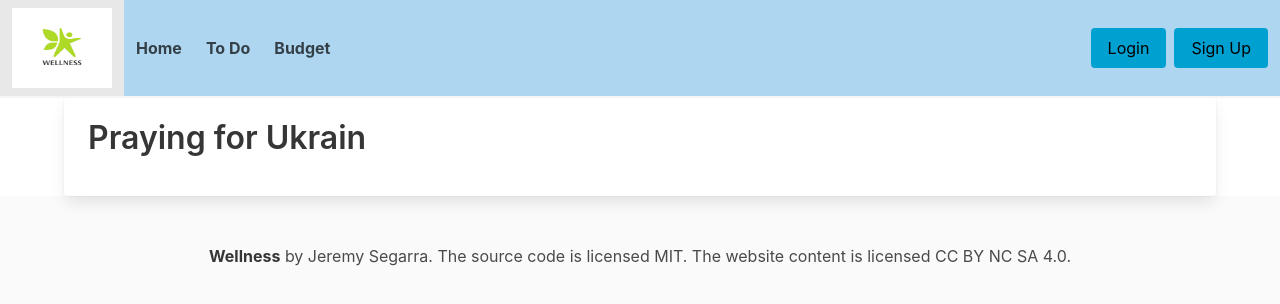
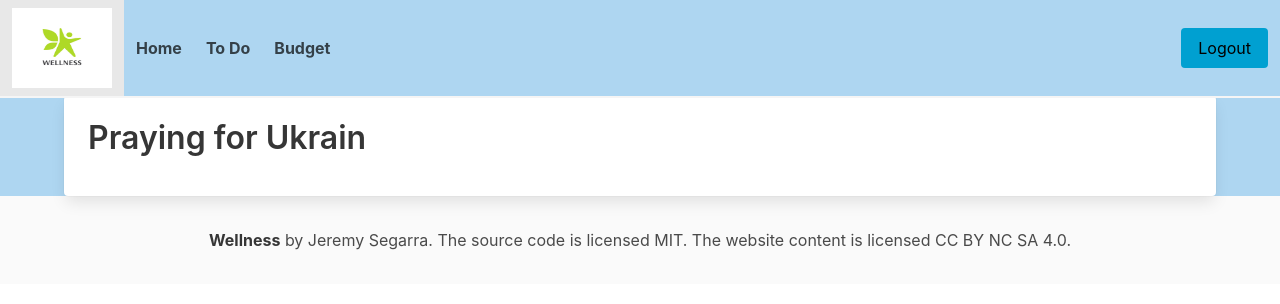
Before and after one commit to JeremySegarra/Final-Project-TODO-App, a Vue app in the folder client/: page / in a window 1280 px wide. Shown: the top 304 px of the page. Built offline with nearby package versions, Linux system fonts and the light colour scheme.

Commit message:
fixed defineComponent error to my export defaults

```diff
--- a/client/src/App.vue
+++ b/client/src/App.vue
@@ -24,4 +24,8 @@ export default {
 };
 </script>
 
-<style></style>
+<style>
+body {
+  background-color: #aed6f1;
+}
+</style>
--- a/client/src/components/UI/Footer.vue
+++ b/client/src/components/UI/Footer.vue
@@ -9,4 +9,8 @@
   </footer>
 </template>
 
-<style scoped></style>
+<style scoped>
+.footer {
+  padding: 2rem;
+}
+</style>
--- a/client/src/components/navigation/HeaderNavbar.vue
+++ b/client/src/components/navigation/HeaderNavbar.vue
@@ -19,8 +19,9 @@
 <script lang="ts">
 import NavbarLinks from "./NavbarLinks.vue";
 import NavbarBurger from "./NavbarBurger.vue";
+import { defineComponent } from "vue";
 
-export default {
+export default defineComponent({
   components: {
     NavbarLinks,
     NavbarBurger,
@@ -45,7 +46,7 @@ export default {
       }
     },
   },
-};
+});
 </script>
 
 <style scoped>
--- a/client/src/components/navigation/LoginSignupButtons.vue
+++ b/client/src/components/navigation/LoginSignupButtons.vue
@@ -2,8 +2,8 @@
   <div class="navbar-end">
     <div class="navbar-item">
       <div class="buttons">
-        <a class="button is-primary"> Login </a>
-        <a class="button is-primary"> Sign Up </a>
+        <a class="button is-primary"> Logout </a>
+        <!-- <a class="button is-primary"> Sign Up </a> -->
       </div>
     </div>
   </div>
@@ -16,4 +16,8 @@
   color: black;
   font-weight: 400;
 }
+.button.is-primary:hover {
+  background-color: #82e0aa;
+  color: black;
+}
 </style>
--- a/client/src/components/navigation/NavbarLinks.vue
+++ b/client/src/components/navigation/NavbarLinks.vue
@@ -11,12 +11,13 @@
 </template>
 
 <script lang="ts">
+import { defineComponent } from "vue";
 import LoginSignupButtons from "./LoginSignupButtons.vue";
 
-export default {
+export default defineComponent({
   props: ["clicked", "display"],
   components: { LoginSignupButtons },
-};
+});
 </script>
 
 <style scoped>
```
